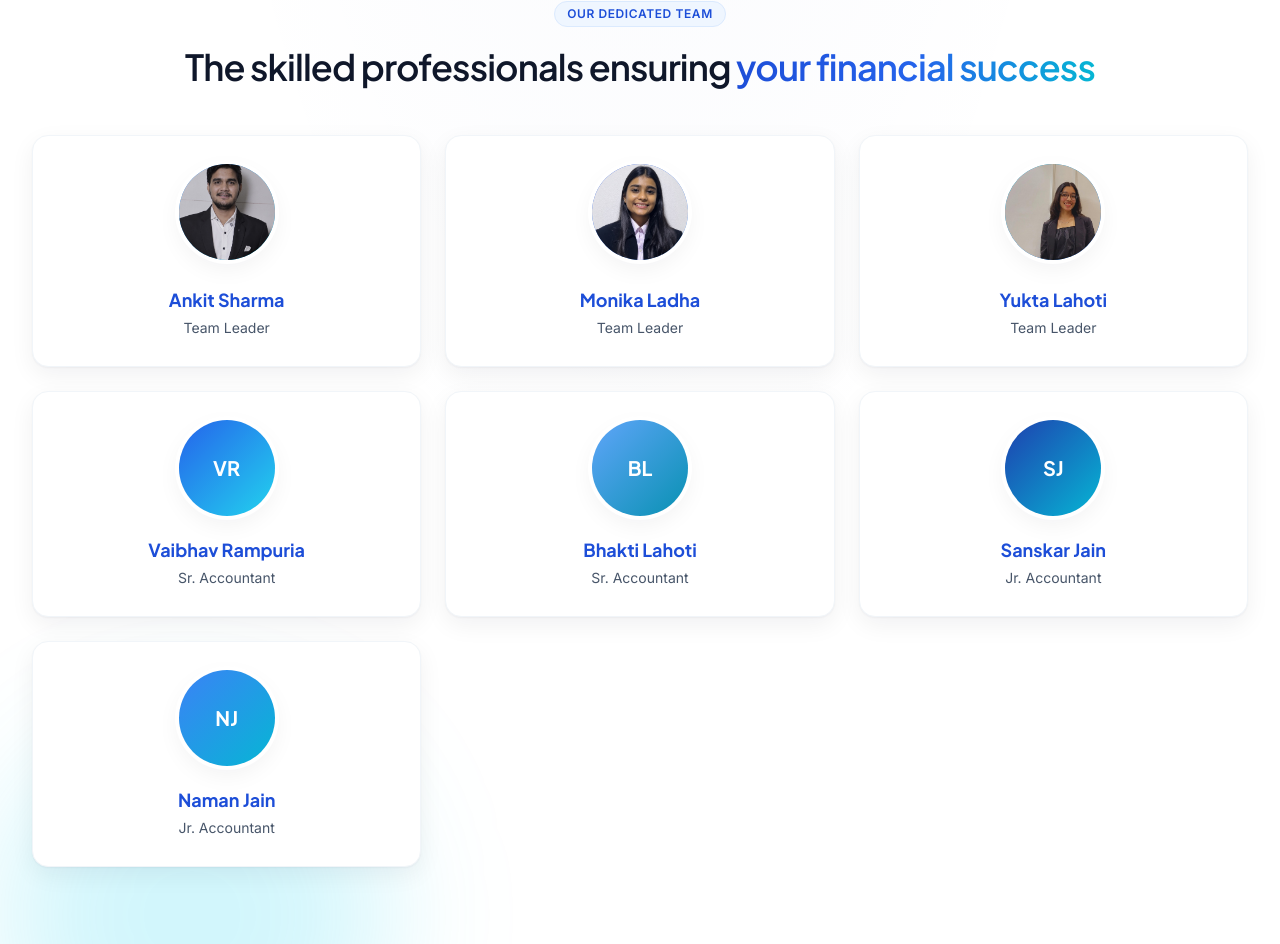
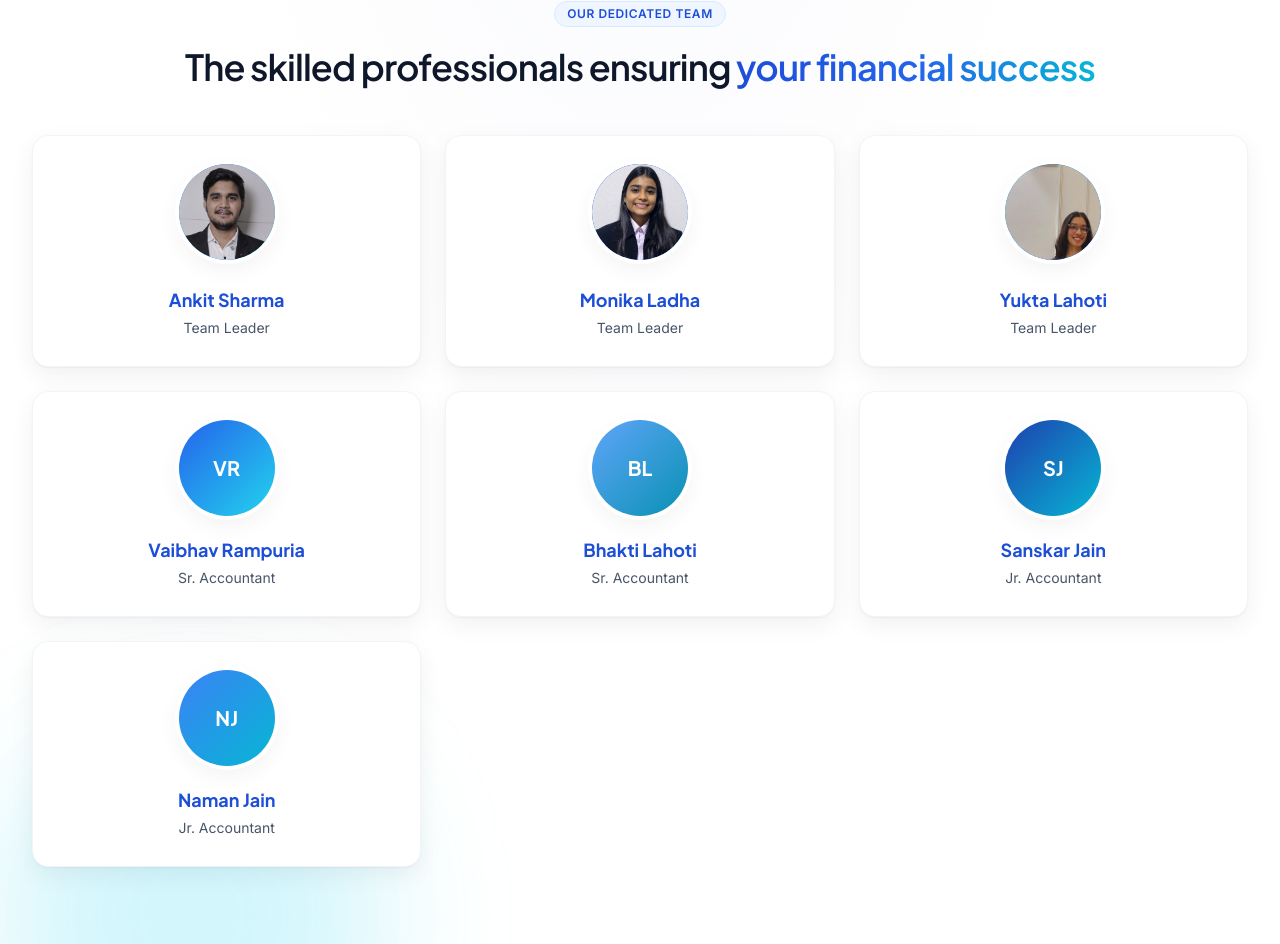
Before and after one commit to avi3112agarwal/agk-website, a Next.js app: page / in a window 1280 px wide. Shown: the part 10206-11150 px from the top of the page. Built offline with nearby package versions, Linux system fonts and the light colour scheme.

Commit message:
Switch team avatars to background-image positioning for cleaner face crops

```diff
--- a/components/sections/Team.tsx
+++ b/components/sections/Team.tsx
@@ -53,9 +53,9 @@ type Member = {
   photoPosition?: string;
 };
 const team: Member[] = [
-  { name: "Ankit Sharma", role: "Team Leader", photo: "/team/ankit.jpg", photoScale: 1.6, photoPosition: "center 28%" },
+  { name: "Ankit Sharma", role: "Team Leader", photo: "/team/ankit.jpg", photoScale: 1.9, photoPosition: "center 18%" },
   { name: "Monika Ladha", role: "Team Leader", photo: "/team/monika.jpg" },
-  { name: "Yukta Lahoti", role: "Team Leader", photo: "/team/yukta.jpg", photoScale: 1.8, photoPosition: "32% 22%" },
+  { name: "Yukta Lahoti", role: "Team Leader", photo: "/team/yukta.jpg", photoScale: 2.2, photoPosition: "30% 10%" },
   { name: "Vaibhav Rampuria", role: "Sr. Accountant" },
   { name: "Bhakti Lahoti", role: "Sr. Accountant" },
   { name: "Sanskar Jain", role: "Jr. Accountant" },
@@ -93,13 +93,6 @@ function Avatar({
   scale?: number;
   position?: string;
 }) {
-  const imgStyle: React.CSSProperties = {
-    objectPosition: position ?? "center top",
-  };
-  if (scale) {
-    imgStyle.transform = `scale(${scale})`;
-    imgStyle.transformOrigin = position ?? "center top";
-  }
   return (
     <div
       className={cn(
@@ -109,14 +102,14 @@ function Avatar({
       )}
     >
       {src ? (
-        // eslint-disable-next-line @next/next/no-img-element
-        <img
-          src={src}
-          alt=""
-          className="absolute inset-0 h-full w-full object-cover"
-          style={imgStyle}
-          onError={(e) => {
-            (e.currentTarget as HTMLImageElement).style.display = "none";
+        <div
+          role="img"
+          aria-label={name}
+          className="absolute inset-0 rounded-full bg-no-repeat"
+          style={{
+            backgroundImage: `url(${src})`,
+            backgroundSize: scale ? `${scale * 100}%` : "cover",
+            backgroundPosition: position ?? "center top",
           }}
         />
       ) : (
```
